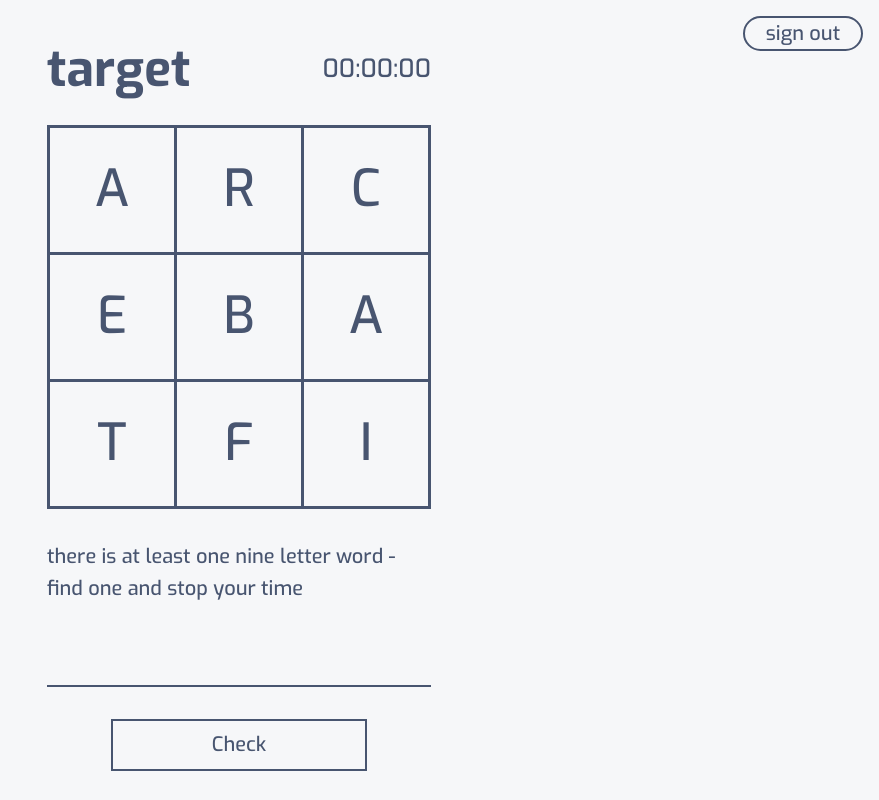
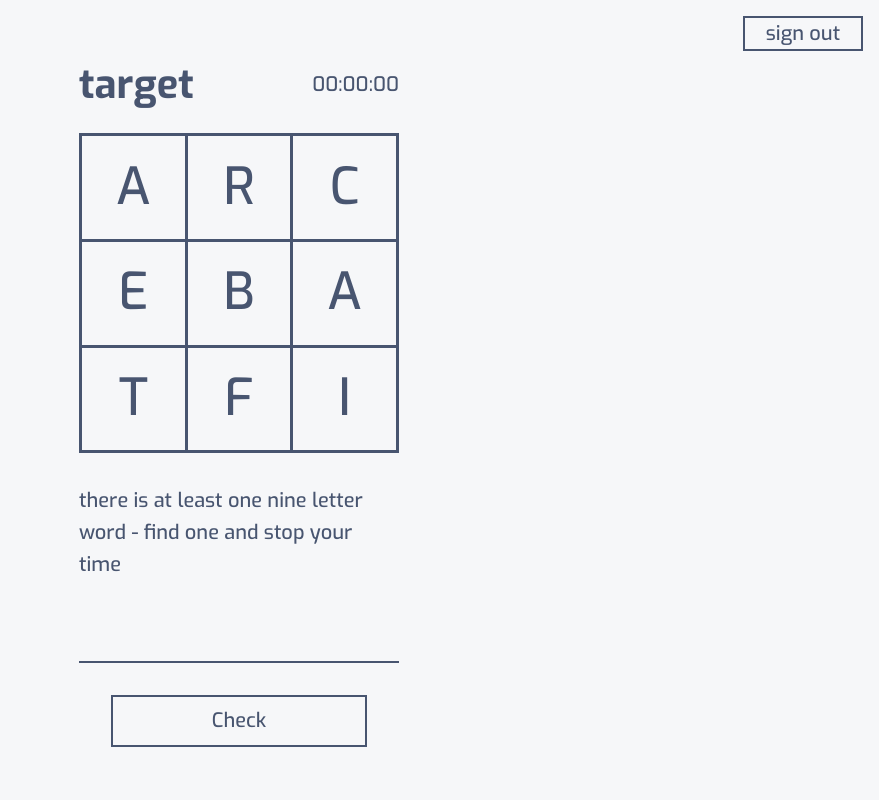
Before and after one commit to jackbranthwaite/dom-post-target, a React (Vite) app: page / in a window 1280 px wide. Shown: the whole page, without its empty margins (401-1280 px from the left). Built offline with nearby package versions, Linux system fonts and the light colour scheme.

Commit message:
Final of the day

```diff
--- a/src/components/button/Button.module.scss
+++ b/src/components/button/Button.module.scss
@@ -33,9 +33,7 @@
 }
 
 .SecondaryButton {
-  height: 50px;
   background-color: #f6f7f9;
-  border-radius: 50px;
   border: 2px solid #485570;
   width: 120px;
   height: 35px;
@@ -47,4 +45,13 @@
   color: #485570;
   font-size: 20px;
   cursor: pointer;
+
+  transition: all ease-in-out 0.5s;
+  background: linear-gradient(to left, #f6f7f9 50%, #485570 50%) right;
+  background-size: 200% 100%;
+
+  &:hover {
+    color: #fff;
+    background-position: left;
+  }
 }
--- a/src/components/home-section/HomeSection.module.scss
+++ b/src/components/home-section/HomeSection.module.scss
@@ -16,15 +16,15 @@
 }
 
 .Title {
-  font-size: 50px;
+  font-size: 40px;
   margin: 0;
 }
 
 .Statement {
   font-size: 20px;
-  max-width: 500px;
-  min-width: 300px;
-  width: 30vw;
+  max-width: 400px;
+  min-width: 250px;
+  width: 25vw;
   margin-top: 2rem;
 }
 
--- a/src/components/home-section/HomeSection.tsx
+++ b/src/components/home-section/HomeSection.tsx
@@ -45,9 +45,12 @@ export const HomeSection = () => {
         </div>
 
         <Target word={"arcebatfi"} answer={answer} correct={correct} />
+
+        <div className={s.ContentWrapper}>
           <p className={s.Statement}>
             there is at least one nine letter word - find one and stop your time
           </p>
+
           <TextInput
             title=""
             type="text"
@@ -65,5 +68,6 @@ export const HomeSection = () => {
           </Button>
         </div>
       </div>
+    </div>
   );
 };
--- a/src/components/target/Target.module.scss
+++ b/src/components/target/Target.module.scss
@@ -1,17 +1,20 @@
 @import "../../styles/config";
 
 .TargetContainer {
-  height: 30vw;
-  width: 30vw;
+  height: 25vw;
+  width: 25vw;
   display: grid;
   grid-template-columns: 1fr 1fr 1fr;
   grid-template-rows: 1fr 1fr 1fr;
   border-top: 3px solid #485570;
   border-left: 3px solid #485570;
-  min-width: 300px;
-  min-height: 300px;
-  max-width: 500px;
-  max-height: 500px;
+
+  min-height: 250px;
+
+  max-height: 400px;
+  max-width: 400px;
+  min-width: 250px;
+  width: 25vw;
 }
 
 .LetterBox {
--- a/src/components/timer/Timer.module.scss
+++ b/src/components/timer/Timer.module.scss
@@ -1,5 +1,5 @@
 @import "../../styles/config";
 
 .Timer {
-  font-size: 25px;
+  font-size: 20px;
 }
```
Lines whose indentation alone changed are shown as unchanged.
